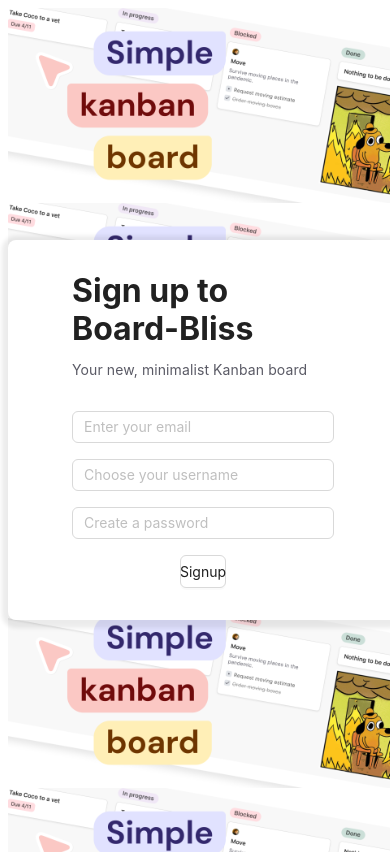
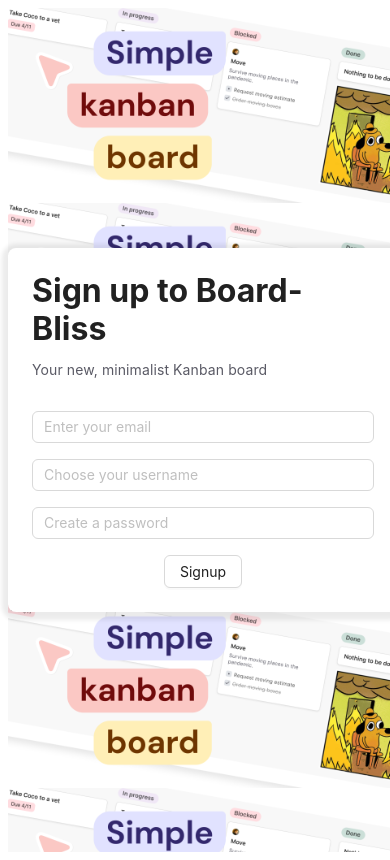
Before and after one commit to abhinav-0401/board-bliss, a React (Vite) app: page /signup in a window 390 px wide. Built offline with nearby package versions, Linux system fonts and the light colour scheme.

Commit message:
added vercel.json to fix vercel deployment 404 error on refresh; fixed signup button responsiveness bug

```diff
--- a/src/pages/Signup.css
+++ b/src/pages/Signup.css
@@ -15,6 +15,13 @@
     border-radius: 8px;
     border: 1px;
     box-shadow: 0px 2px 4px 6px #00000014;
+}
+
+@media screen and (max-width: 680px) {
+    .signup-card {
+        width: 80vw;
+        padding: 0.5rem;
+    }
 }
 
 .signup-header {
@@ -49,3 +56,15 @@
 
     align-items: center;
 }
+
+.signup-btn {
+    height: 4vh;
+    width: 12vw;
+}
+
+@media screen and (max-width: 680px) {
+    .signup-btn {
+        height: 4vh;
+        width: fit-content;
+    }
+}
--- a/src/pages/Signup.tsx
+++ b/src/pages/Signup.tsx
@@ -77,7 +77,7 @@ export default function Signup(): JSX.Element {
           <Input status={passwordStatus} placeholder="Create a password" value={password} onChange={event => setPassword(event.target.value)} />
           {passwordStatus === "error" ? <div>Incorrect password format. Must be atleast 8 characters long and have atleast one uppercase letter, one lowercase letter, one special character and one digit.</div> : null}
 
-          <Button style={{ height: "4vh", width: "12vw" }} type="default" onClick={handleSignup}>Signup</Button>
+          <Button className="signup-btn" type="default" onClick={handleSignup}>Signup</Button>
         </div>
       </Card>
     </div>
```
Also changed, not shown: vercel.json (added).
